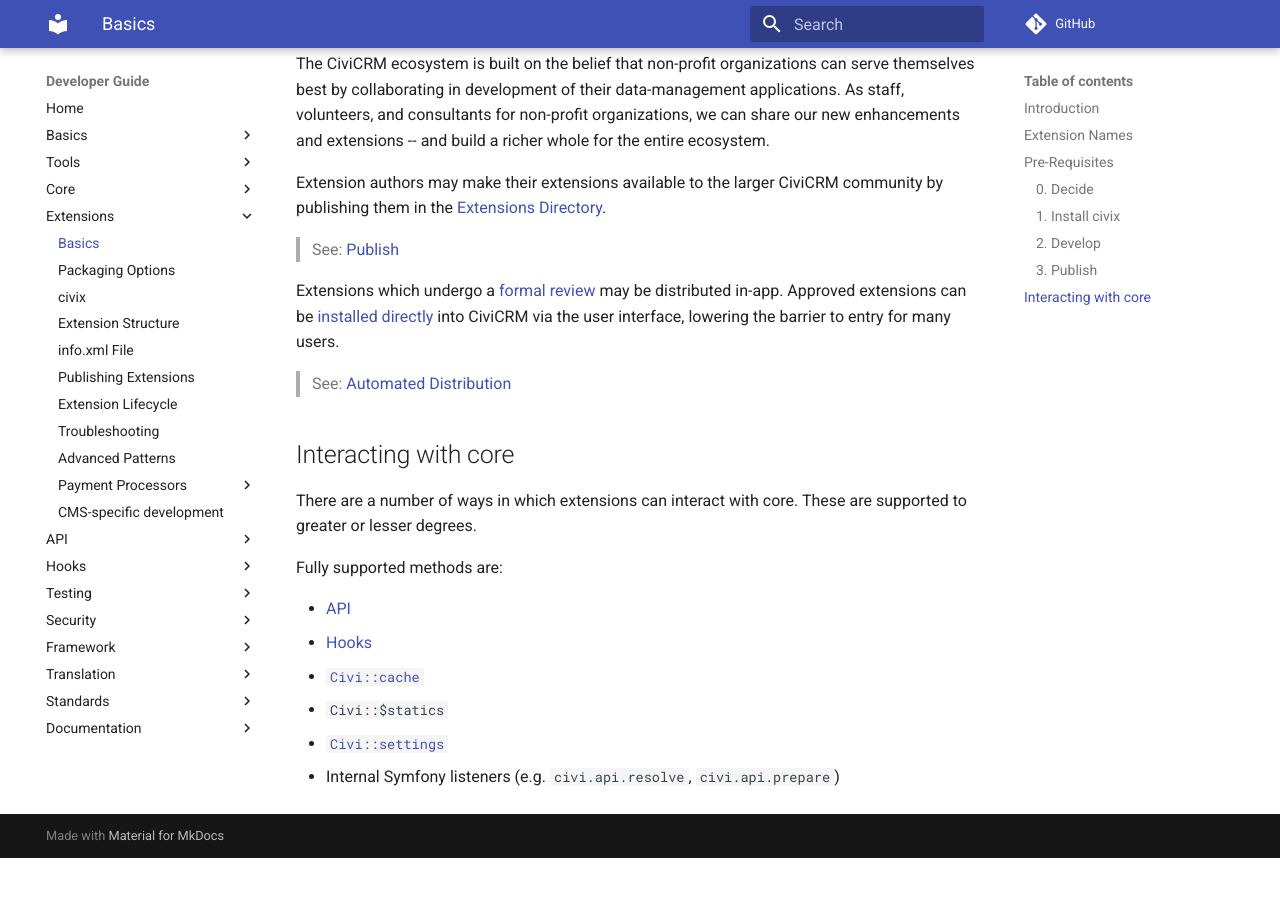
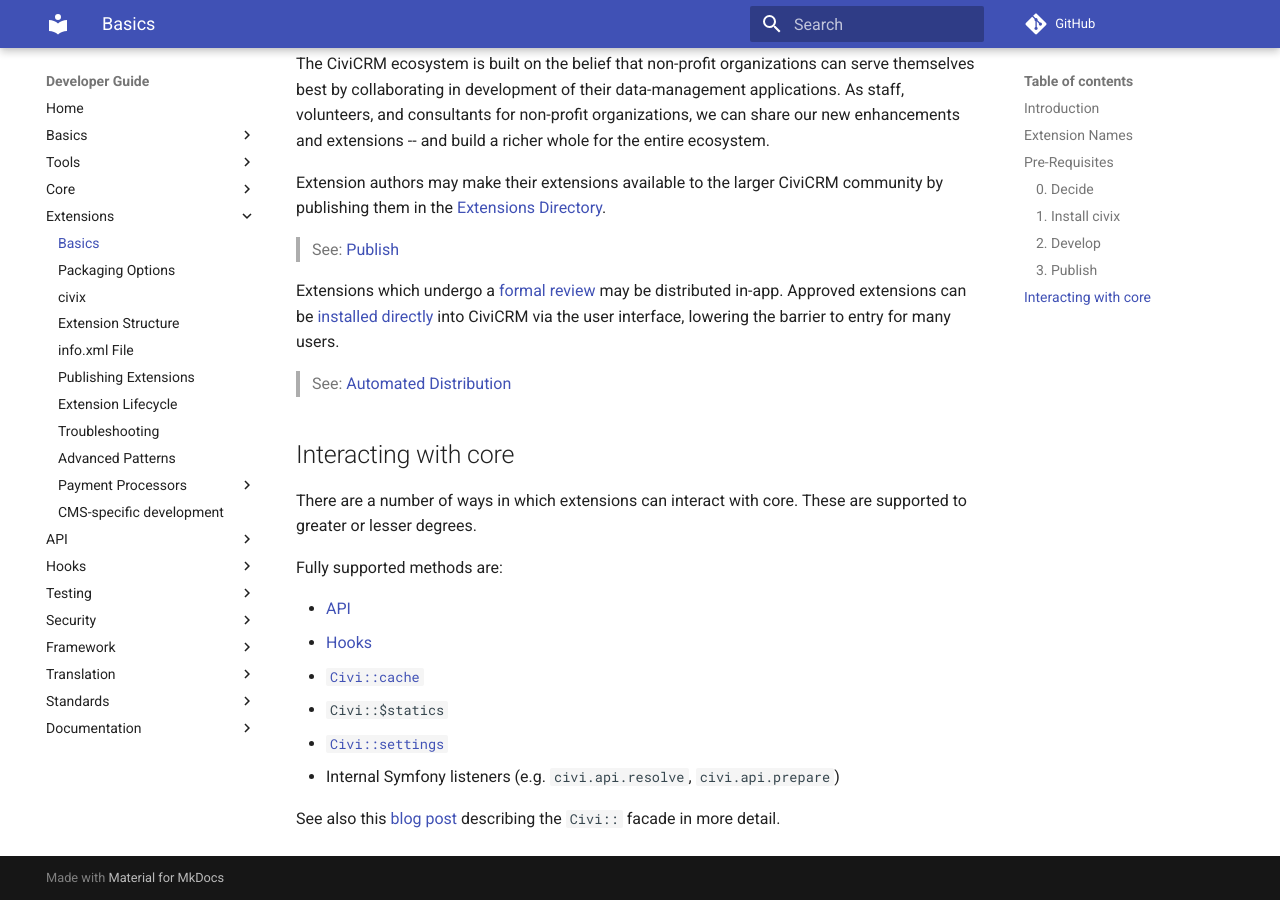
Before and after one commit to civicrm/civicrm-dev-docs, an MkDocs documentation site: the page built from docs/extensions/index.md, in a window 1280 px wide and 900 px high, scrolled down 1926 px. Built offline with MkDocs 1.6.1 and Material for MkDocs 9.7.7, drawn with Linux system fonts in a browser that asks for light colours; comment, search, counter and statistics services are not loaded; old or Windows-style settings are respelled for this version of MkDocs; before the commit the page ends 2784 px from its top, so only the background shows below that.

Commit message:
Add link to more info about the Civi:: facade

```diff
--- a/docs/extensions/index.md
+++ b/docs/extensions/index.md
@@ -64,3 +64,5 @@
 * `Civi::$statics`
 * [`Civi::settings`](/framework/setting.md)
 * Internal Symfony listeners (e.g. `civi.api.resolve`, `civi.api.prepare`)
+
+See also this [blog post](https://civicrm.org/blog/totten/the-static-is-dead-long-live-the-static) describing the `Civi::` facade in more detail.
```
